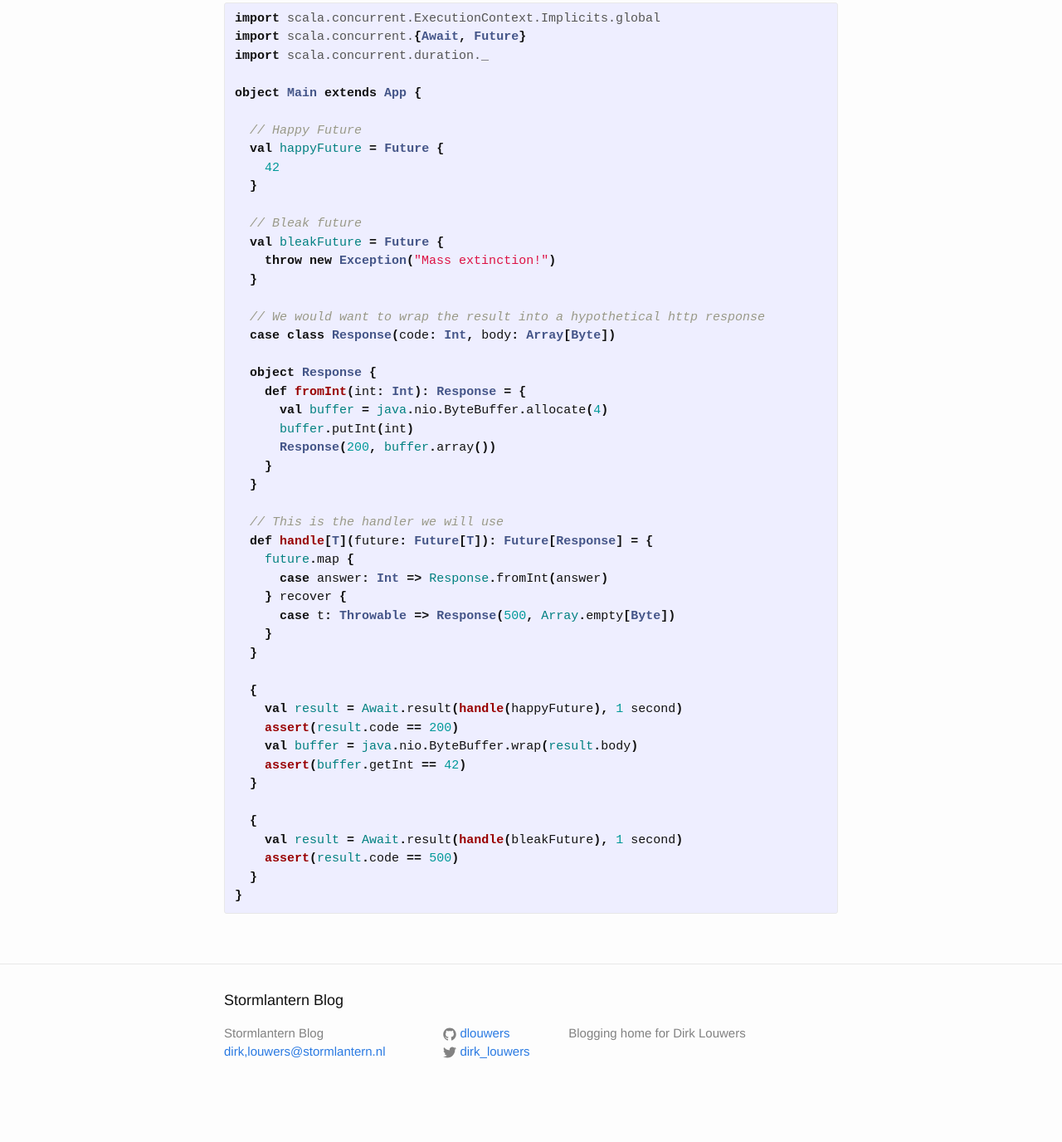
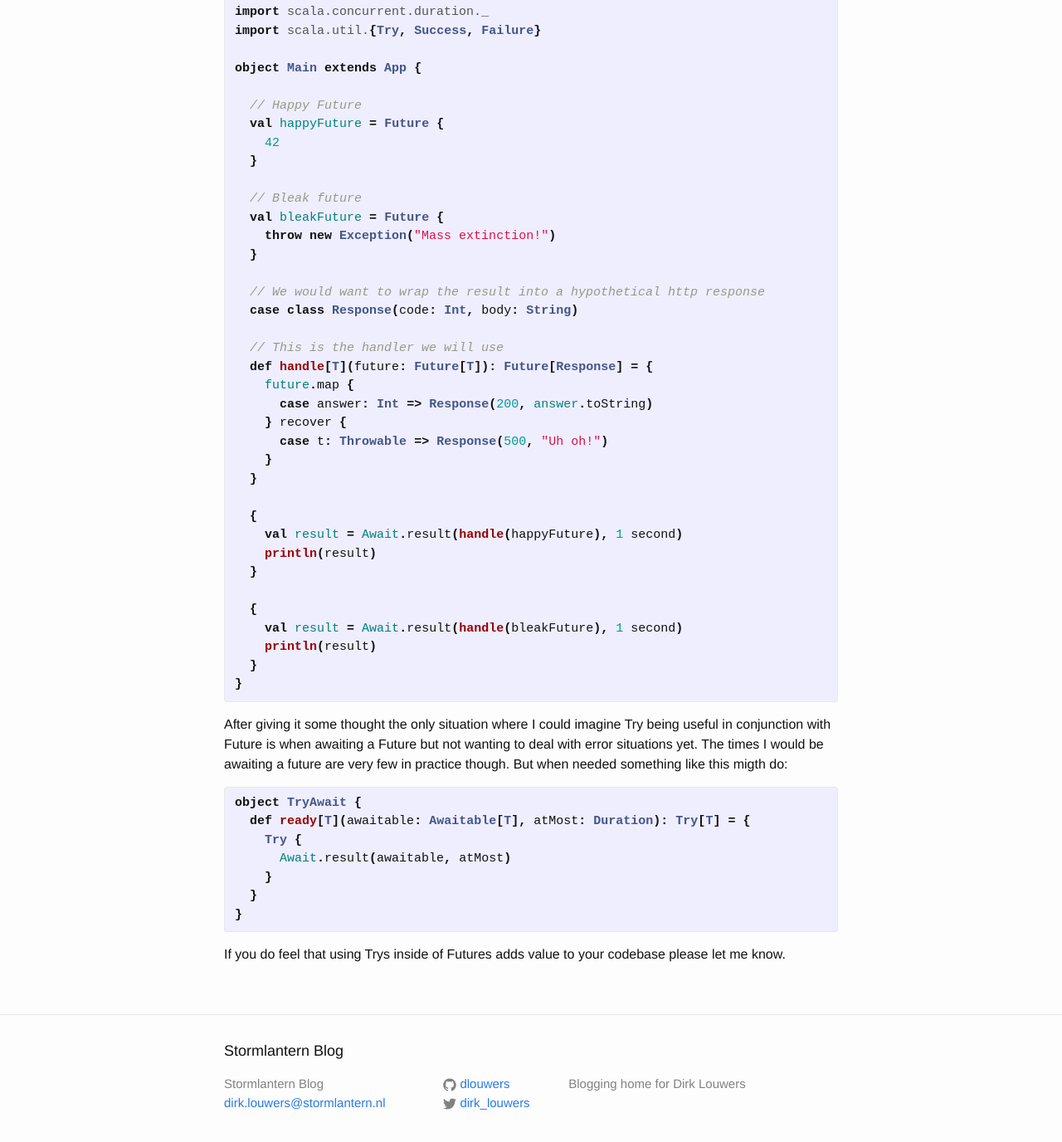
Before and after one commit to dlouwers/dlouwers.github.io, a Jekyll site: the page built from _posts/2015-01-18-usage-of-future-try.markdown, in a window 1280 px wide and 1400 px high, scrolled down 376 px. Shown: the top 1376 px of the window at 83% size. Built offline with Jekyll 4.4.1, drawn with Linux system fonts in a browser that asks for light colours; before the commit the page ends 1715 px from its top, so only the background shows below that; some of the changed text lies outside the part shown.

Commit message:
Finished blogpost on Future Trys

```diff
--- a/_config.yml
+++ b/_config.yml
@@ -1,6 +1,6 @@
 # Site settings
 title: Stormlantern Blog
-email: dirk,louwers@stormlantern.nl
+email: dirk.louwers@stormlantern.nl
 description: >
   Blogging home for Dirk Louwers
 baseurl: "" # the subpath of your site, e.g. /blog/
--- a/_drafts/usage-of-future-try.markdown
+++ /dev/null
@@ -1,2 +0,0 @@
-# Try is free in the Future
-Lately I have seen a few developers consistently use a Try inside of a Future in order to make error handling easier. Here I will investigate if this has any merits or whether a Future on it's own offers enough error handling.
--- a/_posts/2015-01-18-usage-of-future-try.markdown
+++ b/_posts/2015-01-18-usage-of-future-try.markdown
@@ -1,24 +1,24 @@
 ---
 layout: post
-title: Peace of mind in a state of overload
+title: Try is free in the Future
 date: '2015-01-18T18:21:00.000+02:00'
 author: Dirk Louwers
 tags:
 - scala
 modified_time: '2015-01-18T18:21:00.000+02:00'
 ---
-# Try is free in the Future
 Lately I have seen a few developers consistently use a Try inside of a Future in
 order to make error handling easier. Here I will investigate if this has any
 merits or whether a Future on it's own offers enough error handle.
 
-If you look at the following code there is nothing that a `Future` can't supply
-but a `Try` can.
+If you look at the following code there is nothing that a Future can't supply
+but a Try can:
 
 {% highlight scala %}
 import scala.concurrent.ExecutionContext.Implicits.global
-import scala.concurrent.{Await, Future}
+import scala.concurrent.{Await, Future, Awaitable}
 import scala.concurrent.duration._
+import scala.util.{Try, Success, Failure}
 
 object Main extends App {
 
@@ -33,36 +33,43 @@ object Main extends App {
   }
 
   // We would want to wrap the result into a hypothetical http response
-  case class Response(code: Int, body: Array[Byte])
-
-  object Response {
-    def fromInt(int: Int): Response = {
-      val buffer = java.nio.ByteBuffer.allocate(4)
-      buffer.putInt(int)
-      Response(200, buffer.array())
-    }
-  }
+  case class Response(code: Int, body: String)
 
   // This is the handler we will use
   def handle[T](future: Future[T]): Future[Response] = {
     future.map {
-      case answer: Int => Response.fromInt(answer)
+      case answer: Int => Response(200, answer.toString)
     } recover {
-      case t: Throwable => Response(500, Array.empty[Byte])
+      case t: Throwable => Response(500, "Uh oh!")
     }
   }
 
   {
     val result = Await.result(handle(happyFuture), 1 second)
-    assert(result.code == 200)
-    val buffer = java.nio.ByteBuffer.wrap(result.body)
-    assert(buffer.getInt == 42)
+    println(result)
   }
 
   {
     val result = Await.result(handle(bleakFuture), 1 second)
-    assert(result.code == 500)
+    println(result)
   }
 }
+{% endhighlight %}
 
+After giving it some thought the only situation where I could imagine Try
+being useful in conjunction with Future is when awaiting a Future but not wanting
+to deal with error situations yet. The times I would be awaiting a future are
+very few in practice though. But when needed something like this migth do:
+
+{% highlight scala %}
+object TryAwait {
+  def ready[T](awaitable: Awaitable[T], atMost: Duration): Try[T] = {
+    Try {
+      Await.result(awaitable, atMost)
+    }
+  }
+}
 {% endhighlight %}
+
+If you do feel that using Trys inside of Futures adds value to your codebase
+please let me know.
--- a/index.html
+++ b/index.html
@@ -14,6 +14,9 @@ layout: default
         <h2>
           <a class="post-link" href="{{ post.url | prepend: site.baseurl }}">{{ post.title }}</a>
         </h2>
+        <p>
+          {{ post.excerpt }}
+        </p>
       </li>
     {% endfor %}
   </ul>
```
Also changed, not shown: _posts/2014-07-15-musings-on-setting-up-nice-web.html (deleted, +0 -16 lines), _posts/2014-07-15-musings-on-setting-up-nice-web.markdown (added, +30 -0 lines), about.md (+2 -5 lines).
